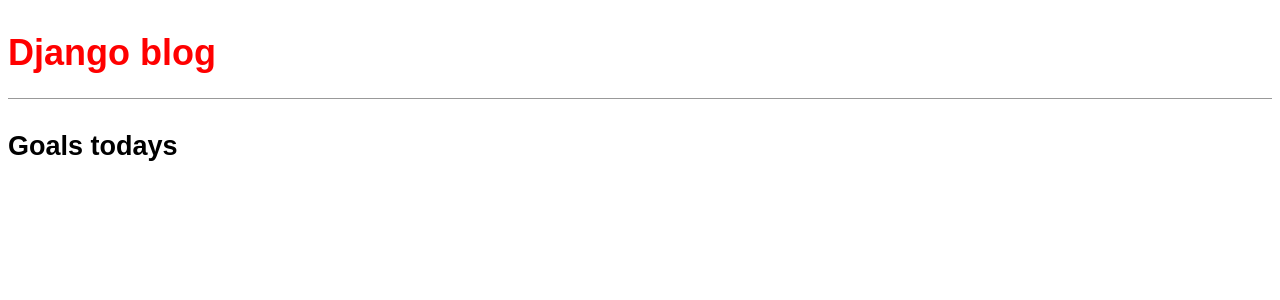
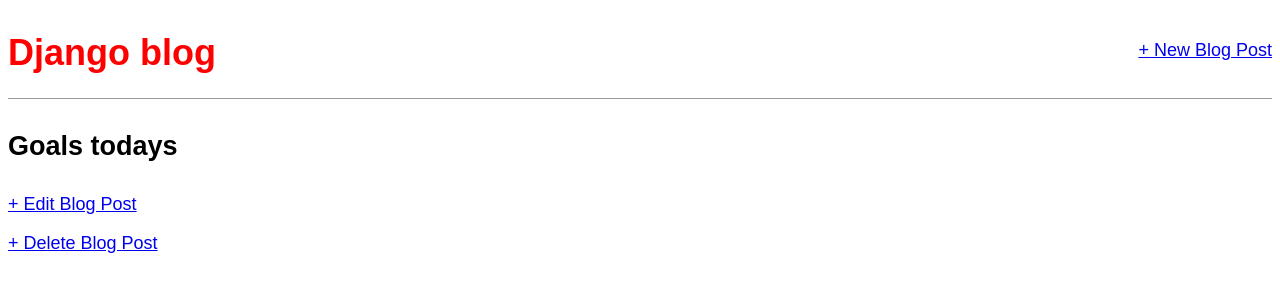
Before and after one commit to Kibugu/Django_CRUD, a Django app: page /post/1/ in a window 1280 px wide. Shown: the top 300 px of the page. Run offline with Django 3.2, Linux system fonts and the light colour scheme; data comes from the database, SQL or seed files in the repository; some web fonts are replaced.

Commit message:
Initial Commit

```diff
--- a/blog/models.py
+++ b/blog/models.py
@@ -1,14 +1,18 @@
-from django.db import models
-
 # Create your models here.
 from django.db import models
+from django.urls import reverse
+
+
 class Post(models.Model):
     title = models.CharField(max_length=200)
     author = models.ForeignKey(
              'auth.User',
              on_delete=models.CASCADE,
-)
-body = models.TextField()
+    )
+    body = models.TextField()
 
-def __str__(self):
-    return self.title
+    def __str__(self):
+        return self.title
+
+    def get_absolute_url(self):  # new
+        return reverse('post_detail', args=[str(self.id)])
--- a/blog/urls.py
+++ b/blog/urls.py
@@ -1,8 +1,18 @@
 from django.urls import path
-from .views import BlogListView, BlogDetailView # new
+from .views import (
+    BlogListView,
+    BlogDetailView,
+    BlogCreateView,
+    BlogUpdateView,
+    BlogDeleteView,
 
+)
 urlpatterns = [
-    path('post/<int:pk>/', BlogDetailView.as_view(),
-         name='post_detail'),
+    path('post/<int:pk>/delete/', # new
+         BlogDeleteView.as_view(), name='post_delete'),
+    path('post/<int:pk>/edit/',
+         BlogUpdateView.as_view(), name='post_edit'), # new
+    path('post/new/', BlogCreateView.as_view(), name='post_new'),
+    path('post/<int:pk>/', BlogDetailView.as_view(), name='post_detail'),
     path('', BlogListView.as_view(), name='home')
 ]
--- a/blog/views.py
+++ b/blog/views.py
@@ -1,8 +1,27 @@
 from django.views.generic import ListView, DetailView # new
+from django.views.generic.edit import CreateView, UpdateView,DeleteView # new
 from .models import Post
+from django.urls import reverse_lazy
+
 class BlogListView(ListView):
       model = Post
       template_name = 'home.html'
+
 class BlogDetailView(DetailView): # new
       model = Post
       template_name = 'post_detail.html'
+
+class BlogCreateView(CreateView):
+      model = Post
+      template_name = 'post_new.html'
+      fields = ['title', 'author', 'body']
+
+class BlogUpdateView(UpdateView): # new
+      model = Post
+      template_name = 'post_edit.html'
+      fields = ['title', 'body']
+
+class BlogDeleteView(DeleteView): # new
+      model = Post
+      template_name = 'post_delete.html'
+      success_url = reverse_lazy('home')
--- a/templates/base.html
+++ b/templates/base.html
@@ -3,14 +3,20 @@
 <html>
   <head>
     <title>Django blog</title>
-      <link href="https://fonts.googleapis.com/css?family=Source+Sans+Pro:400" rel="styleshee\t">
+    <link href="https://fonts.googleapis.com/css?family=\
+    Source+Sans+Pro:400" rel="stylesheet">
     <link rel="stylesheet" href="{% static 'css/base.css' %}">
   </head>
    <body>
+     <div>
        <header>
+         <div class="nav-left">
            <h1><a href="{% url 'home' %}">Django blog</a></h1>
+         </div>
+         <div class="nav-right">
+           <a href="{% url 'post_new' %}">+ New Blog Post</a>
+         </div>
        </header>
-   <div>
        {% block content %}
        {% endblock content %}
      </div>
--- a/templates/post_detail.html
+++ b/templates/post_detail.html
@@ -2,9 +2,10 @@
 {% extends 'base.html' %}
 
 {% block content %}
- <div class="post-entry">
-   <h2>{{ post.title }}</h2>
-   <p>{{ post.body }}</p>
- </div>
-
+    <div class="post-entry">
+      <h2>{{ object.title }}</h2>
+      <p>{{ object.body }}</p>
+    </div>
+    <p><a href="{% url 'post_edit' post.pk %}">+ Edit Blog Post</a></p>
+    <p><a href="{% url 'post_delete' post.pk %}">+ Delete Blog Post</a></p>
 {% endblock content %}
```
Also changed, not shown: blog/tests.py (+22 -0 lines), templates/post_delete.html (added, +9 -0 lines), templates/post_edit.html (added, +10 -0 lines), templates/post_new.html (added, +10 -0 lines). Lines whose indentation alone changed are shown as unchanged.
